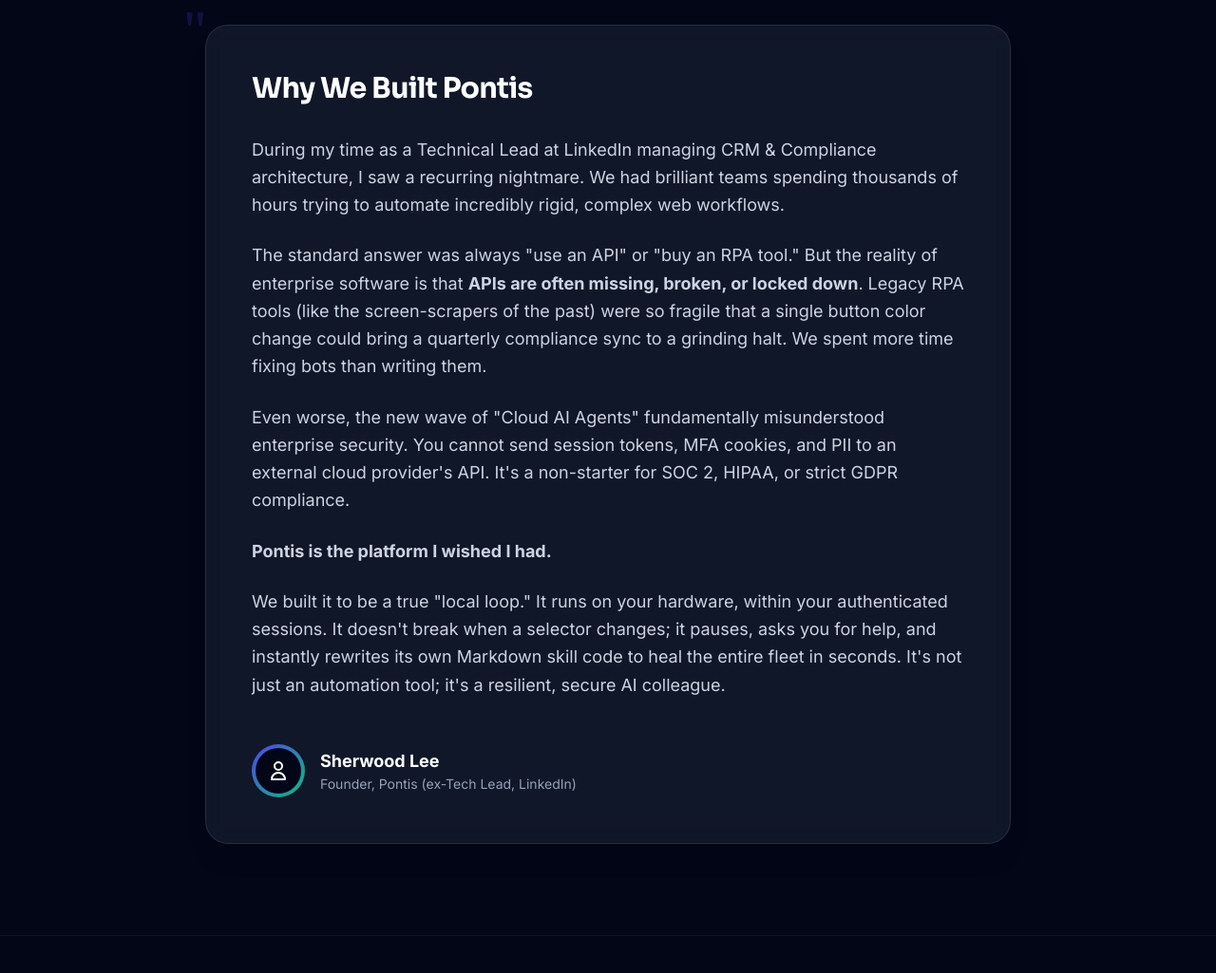
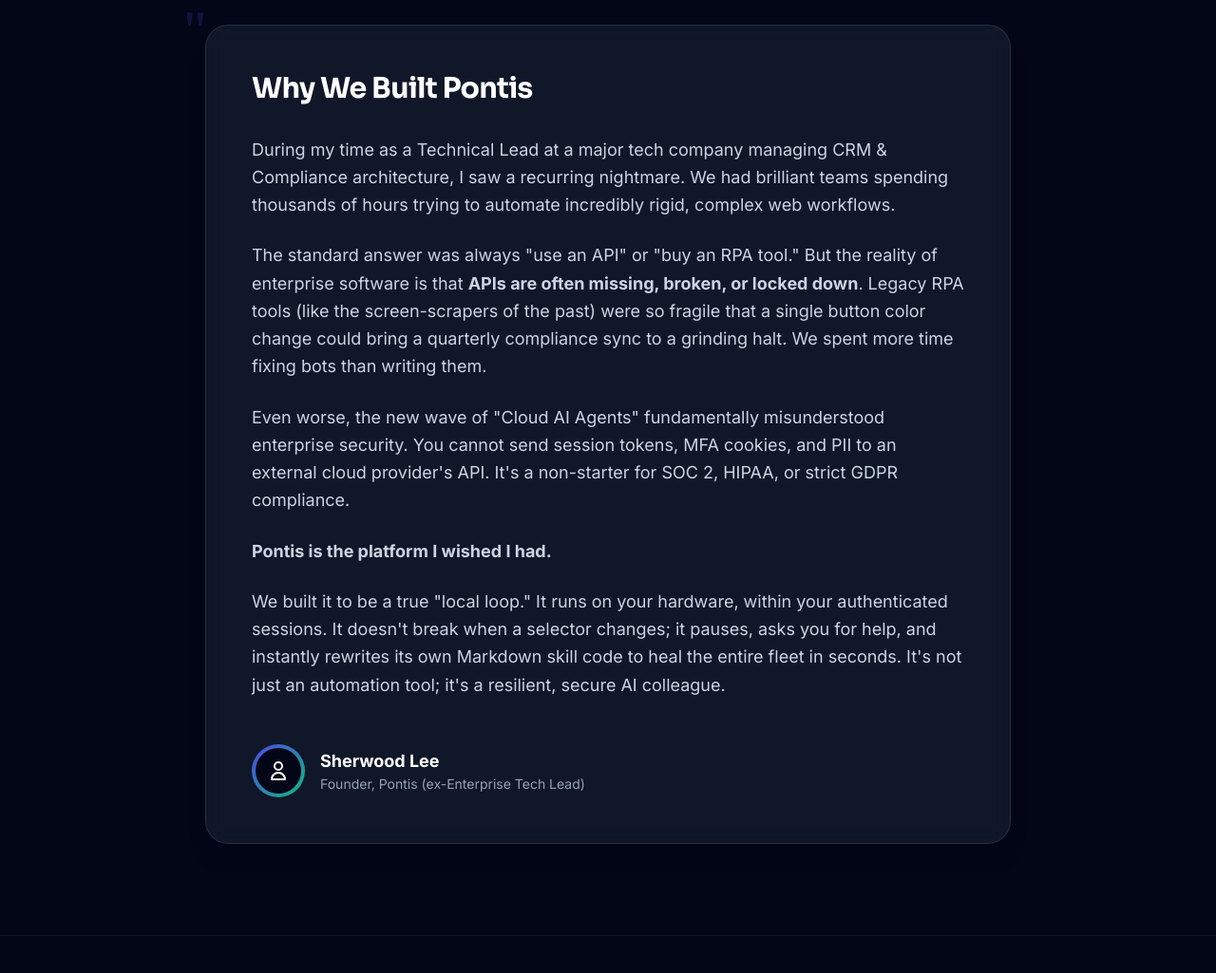
Before and after one commit to sherwoodlee/pontis, a website built with Vite: page index.html in a window 1280 px wide. Shown: the part 4273-5298 px from the top of the page at 95% size. Built offline with nearby package versions, Linux system fonts and the light colour scheme.

Commit message:
Remove LinkedIn references from founder story

```diff
--- a/index.html
+++ b/index.html
@@ -369,7 +369,7 @@
 
             <div class="space-y-6 text-slate-300 leading-relaxed text-lg">
               <p>
-                During my time as a Technical Lead at LinkedIn managing CRM & Compliance architecture, I saw a recurring nightmare. We had brilliant teams spending thousands of hours trying to automate incredibly rigid, complex web workflows.
+                During my time as a Technical Lead at a major tech company managing CRM & Compliance architecture, I saw a recurring nightmare. We had brilliant teams spending thousands of hours trying to automate incredibly rigid, complex web workflows.
               </p>
               <p>
                 The standard answer was always "use an API" or "buy an RPA tool." But the reality of enterprise software is that <strong>APIs are often missing, broken, or locked down</strong>. Legacy RPA tools (like the screen-scrapers of the past) were so fragile that a single button color change could bring a quarterly compliance sync to a grinding halt. We spent more time fixing bots than writing them.
@@ -395,7 +395,7 @@
               </div>
               <div>
                 <div class="font-bold text-white text-lg">Sherwood Lee</div>
-                <div class="text-slate-400 text-sm">Founder, Pontis (ex-Tech Lead, LinkedIn)</div>
+                <div class="text-slate-400 text-sm">Founder, Pontis (ex-Enterprise Tech Lead)</div>
               </div>
             </div>
           </div>
```
